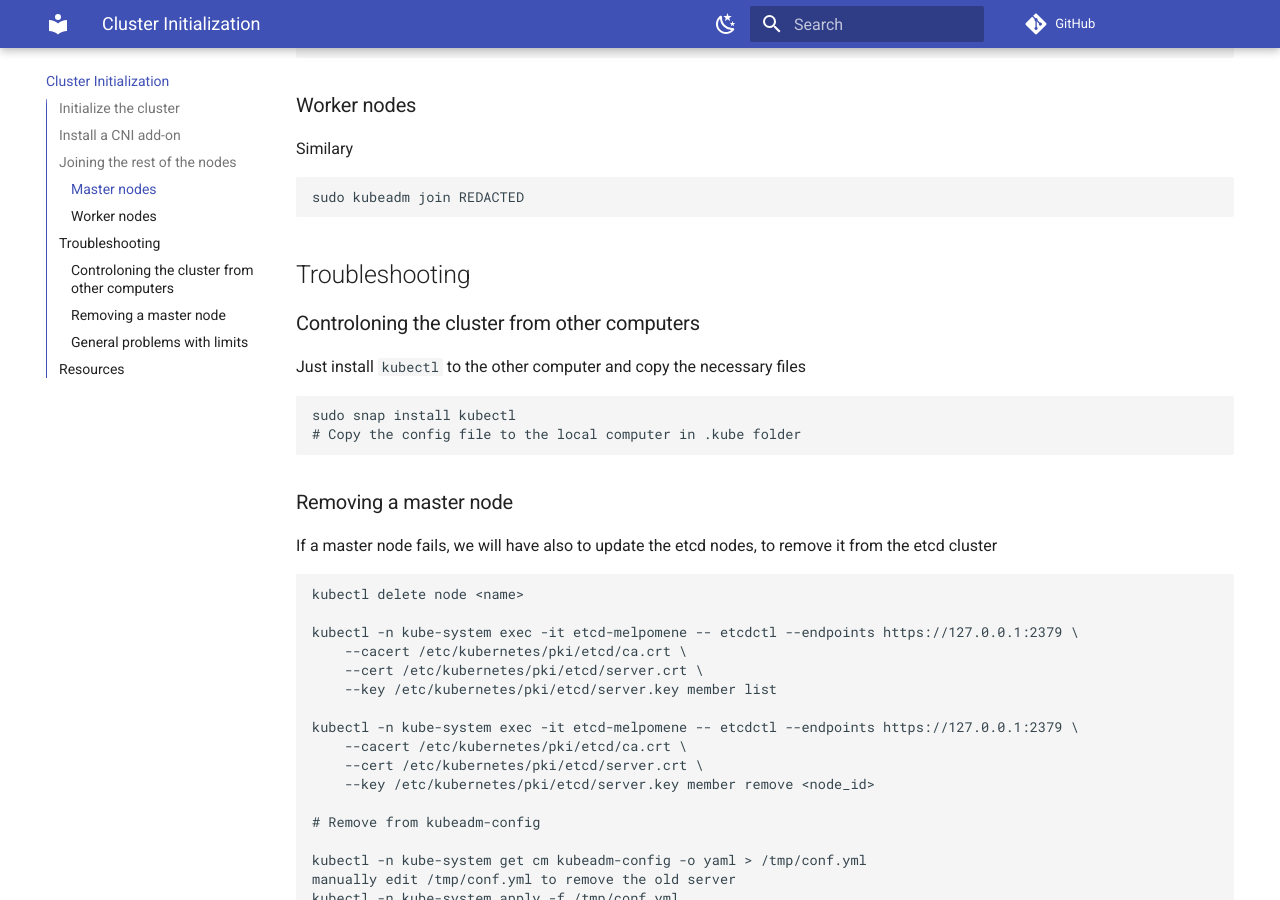
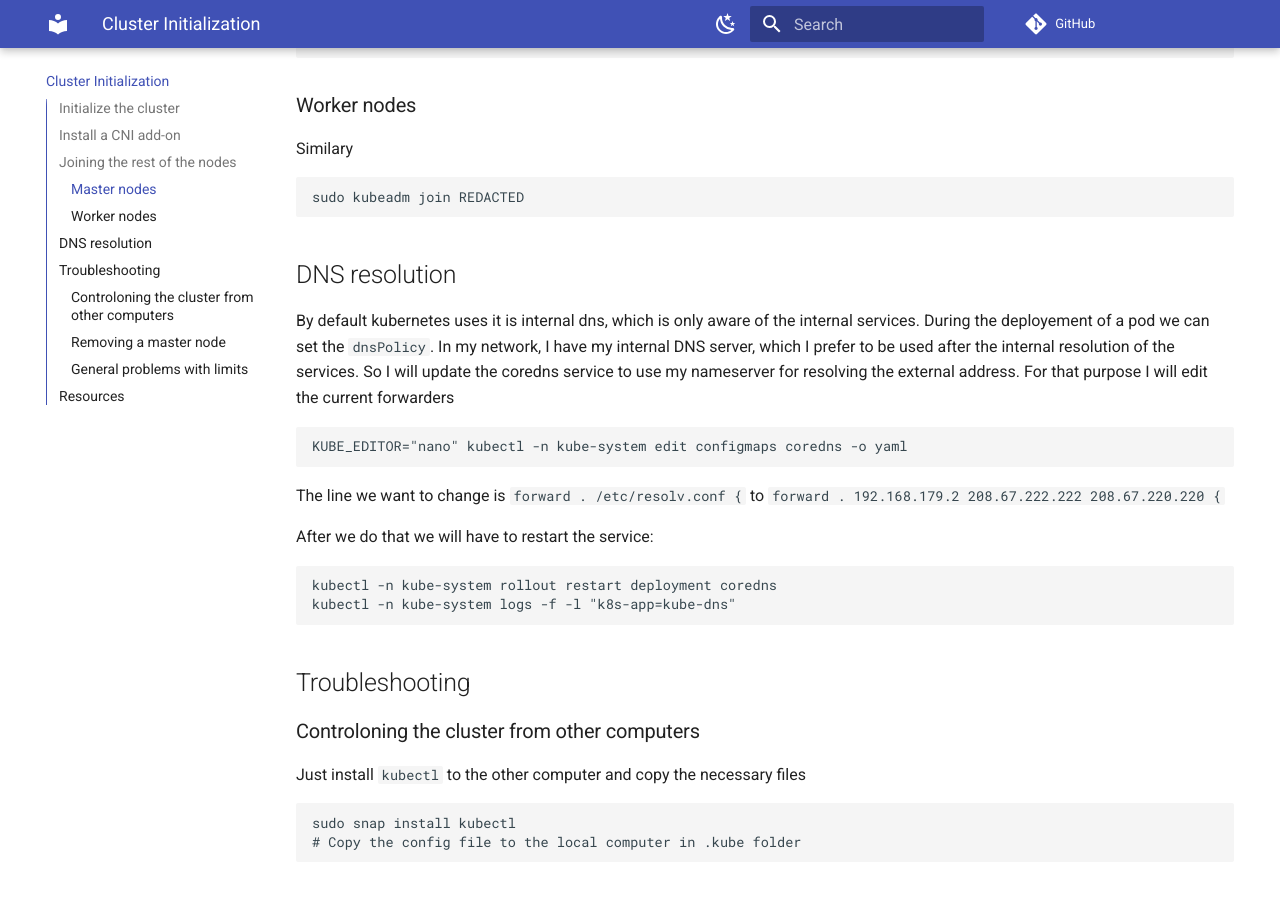
Before and after one commit to anagno/DockerRecipes, an MkDocs documentation site: the page built from docs/02_cluster_initialization.md, in a window 1280 px wide and 900 px high, scrolled down 2649 px. Built offline with MkDocs 1.6.1 and Material for MkDocs 9.7.7, drawn with Linux system fonts in a browser that asks for light colours; comment, search, counter and statistics services are not loaded.

Commit message:
Adding the general services

````diff
--- a/docs/02_cluster_initialization.md
+++ b/docs/02_cluster_initialization.md
@@ -135,6 +135,28 @@ Similary
 sudo kubeadm join REDACTED
 ```
 
+## DNS resolution
+
+By default kubernetes uses it is internal dns, which is only aware of the internal services.
+During the deployement of a pod we can set the `dnsPolicy`. In my network, I have my internal
+DNS server, which I prefer to be used after the internal resolution of the services. So I will
+update the coredns service to use my nameserver for resolving the external address. For that
+purpose I will edit the current forwarders
+
+```
+KUBE_EDITOR="nano" kubectl -n kube-system edit configmaps coredns -o yaml
+```
+
+The line we want to change is `forward . /etc/resolv.conf {` to
+`forward . 192.168.179.2 208.67.222.222 208.67.220.220 {`
+
+After we do that we will have to restart the service:
+
+``` bash
+kubectl -n kube-system rollout restart deployment coredns
+kubectl -n kube-system logs -f -l "k8s-app=kube-dns"
+```
+
 ## Troubleshooting
 
 ### Controloning the cluster from other computers
--- a/mkdocs.yml
+++ b/mkdocs.yml
@@ -1,5 +1,6 @@
 site_name: Kubernetes Recipes
 repo_url: https://github.com/anagno/DockerRecipes
+edit_uri: tree/main/docs/
 
 nav:
 - Getting started: index.md
@@ -7,6 +8,8 @@ nav:
 - Preparation: 01_node_preparation.md
 - Cluster Initialization: 02_cluster_initialization.md
 - Load balancer: 03_load_balancer/03_load_balancer.md
+- Dynamic IP: 04_ddns.md
+- Secret Management: 05_secret_management.md
 
 theme:
   name: material
````
Also changed, not shown: docs/04_ddns.md (added, +55 -0 lines), docs/05_secret_management.md (added, +62 -0 lines).
